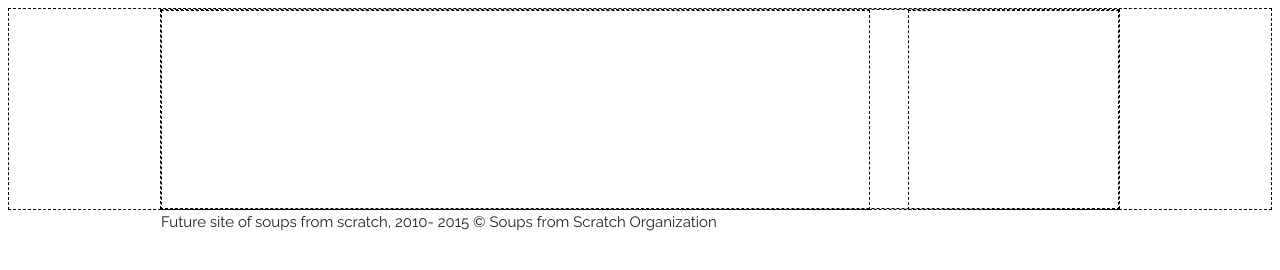
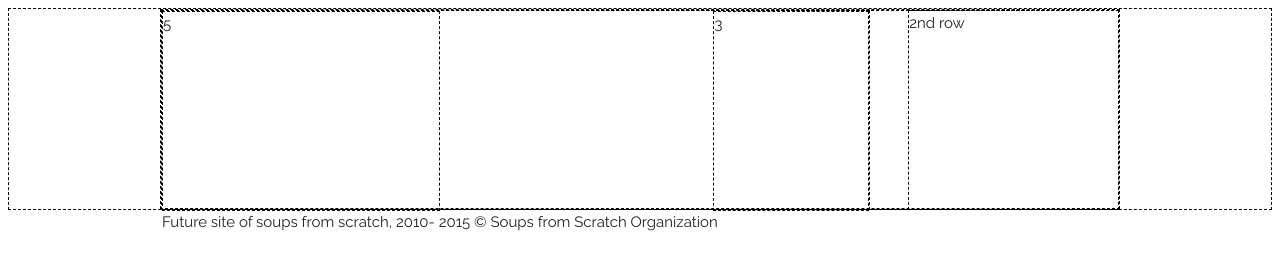
Before and after one commit to soups-from-scratch/recipes, a plain HTML site: page index.html in a window 1280 px wide. Drawn offline with Linux system fonts and the light colour scheme.

Commit message:
add more columns

```diff
--- a/index.html
+++ b/index.html
@@ -21,14 +21,20 @@
 <body>
     <div class="body">
         <div class="container">
-            <div class="nine columns"></div>
-            <div class="three columns"></div>
+            <div class="nine columns">
+              <div class="five columns u-pull-left">5</div><div class="three columns u-pull-right">3</div>
+
+            </div><!--end first row div-->
 
 
+            <div class="three columns">2nd row</div><!--end 2nd row div-->
+
+            <div class="u-full-width">
             Future site of soups from scratch, 2010-
             <script>
                 document.write(new Date().getFullYear())
             </script> &copy; Soups from Scratch Organization
+          </div><!--end botton row div-->
         </div>
         <!--end container div-->
     </div>
```
